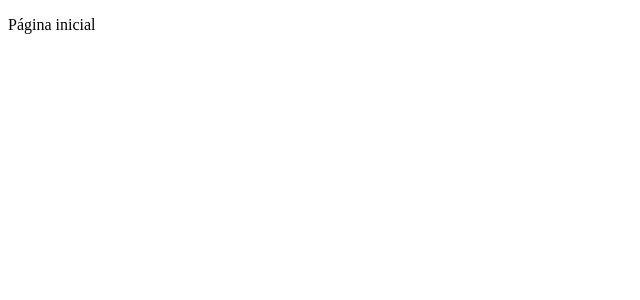
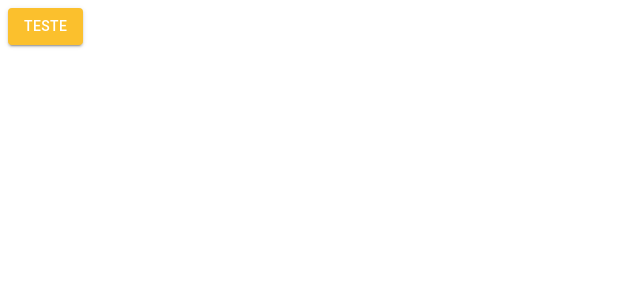
Before and after one commit to fabiosnascimento/react-cadastro-cidades-pessoas, a React (Create React App) app: page /pagina-inicial in a window 1280 px wide. Shown: the top 300 px of the page, without its empty margins (0-640 px from the left). Built offline with nearby package versions, Linux system fonts and the light colour scheme.

Commit message:
Instalando e configurando o Material UI

```diff
--- a/package.json
+++ b/package.json
@@ -9,6 +9,11 @@
     "eject": "react-scripts eject"
   },
   "dependencies": {
+    "@emotion/react": "^11.11.3",
+    "@emotion/styled": "^11.11.0",
+    "@fontsource/roboto": "^5.0.8",
+    "@mui/icons-material": "^5.15.5",
+    "@mui/material": "^5.15.5",
     "react": "^18.2.0",
     "react-dom": "^18.2.0",
     "react-router-dom": "^6.21.3",
--- a/src/App.tsx
+++ b/src/App.tsx
@@ -1,10 +1,14 @@
 import { BrowserRouter } from "react-router-dom"
 import { AppRoutes } from "./routes";
+import { ThemeProvider } from "@mui/material";
+import { LightTheme } from "./shared/themes";
 
 export const App = () => {
   return (
-    <BrowserRouter>
-      <AppRoutes />
-    </BrowserRouter>
+    <ThemeProvider theme={LightTheme}>
+      <BrowserRouter>
+        <AppRoutes />
+      </BrowserRouter>
+    </ThemeProvider>
   );
 }
--- a/src/routes/index.tsx
+++ b/src/routes/index.tsx
@@ -1,9 +1,10 @@
+import { Button } from "@mui/material";
 import { Routes, Route, Navigate } from "react-router-dom"
 
 export const AppRoutes = () => {
   return (
     <Routes>
-      <Route path="/pagina-inicial" element={<p>Página inicial</p>} />
+      <Route path="/pagina-inicial" element={<Button variant="contained" color="primary">Teste</Button>} />
       <Route path="*" element={<Navigate to="/pagina-inicial" />} />
     </Routes>
   );
--- /dev/null
+++ b/src/shared/themes/Light.ts
@@ -0,0 +1,23 @@
+import { createTheme } from "@mui/material";
+import { cyan, yellow } from "@mui/material/colors";
+
+export const LightTheme = createTheme({
+  palette: {
+    primary: {
+      main: yellow[700],
+      dark: yellow[800],
+      light: yellow[500],
+      contrastText: '#ffffff',
+    },
+    secondary: {
+      main: cyan[500],
+      dark: cyan[400],
+      light: cyan[300],
+      contrastText: '#ffffff',
+    },
+    background: {
+      paper: '#ffffff',
+      default: '#f7f6f3',
+    }
+  }
+});
--- a/src/shared/themes/index.ts
+++ b/src/shared/themes/index.ts
@@ -1 +1 @@
-export { };
+export * from './Light'
```
Also changed, not shown: 1 other file (tests, documents, lock files or other folders).
